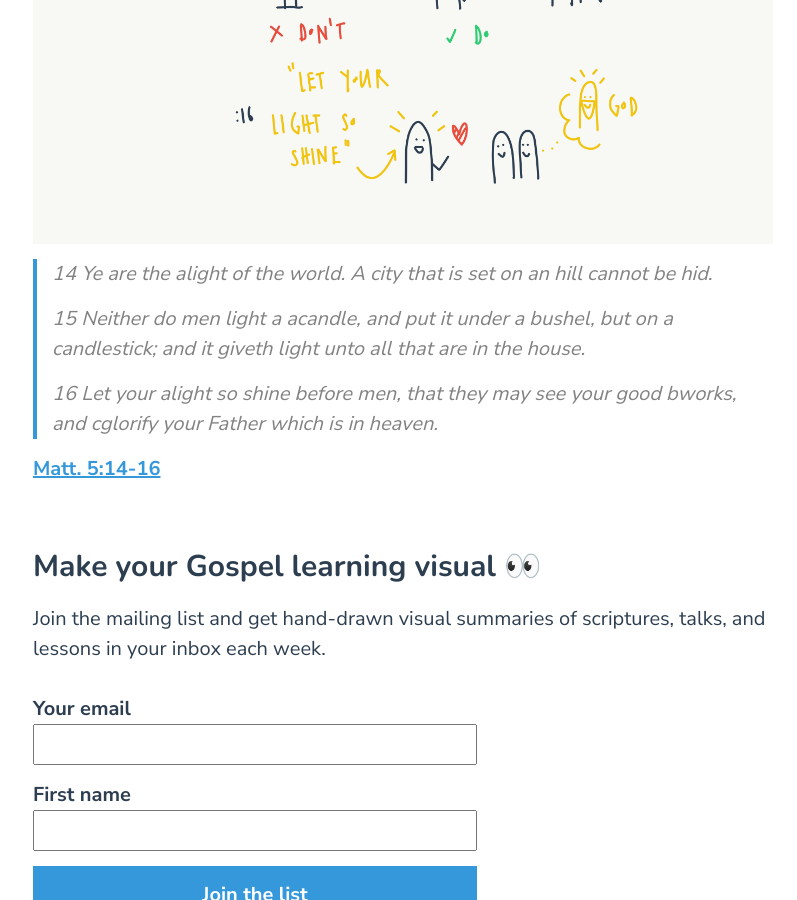
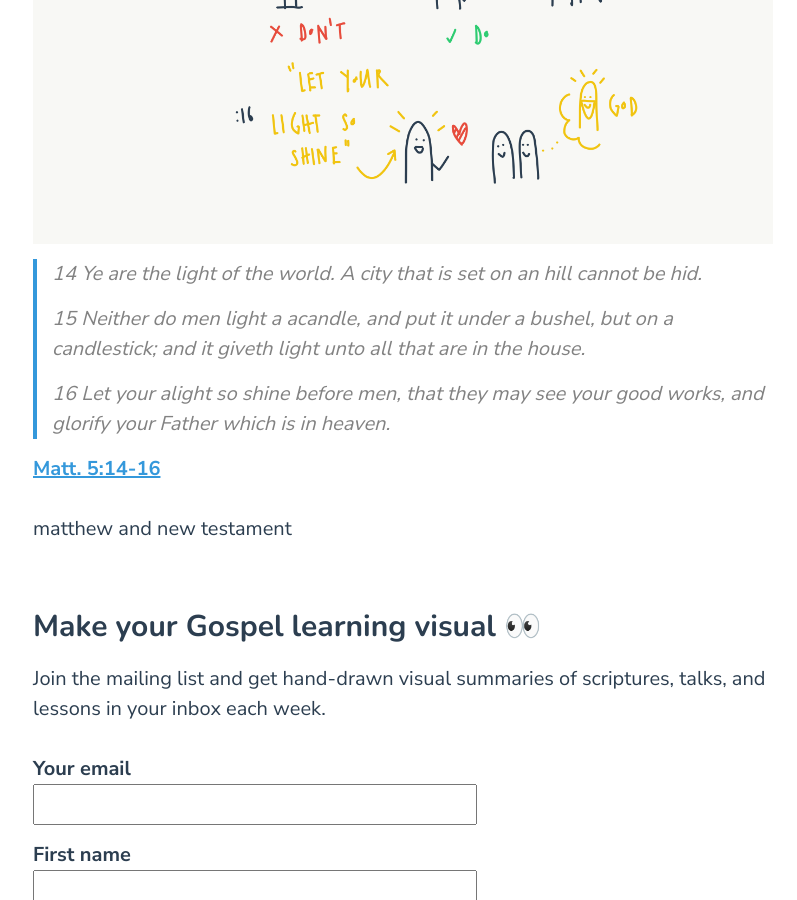
Before and after one commit to blairrorani/curious-workmanship, a Jekyll site: the page built from _posts/2017-06-06-matt-5-14-16.markdown, in a window 1280 px wide and 900 px high, scrolled down 701 px. Shown: the whole window, without its empty margins (237-1034 px from the left). Built offline with Jekyll 4.4.1, drawn with Linux system fonts in a browser that asks for light colours; our own code applies the rules of GitHub Pages for plain Markdown files.

Commit message:
Updated Post and 1 other file

```diff
--- a/_layouts/post.html
+++ b/_layouts/post.html
@@ -14,4 +14,6 @@ layout: default
 
 </article>
 
+<p>{{ page.tags | array_to_sentence_string }}</p>
+
 {% include post-footer.html %}
--- a/_posts/2017-06-06-matt-5-14-16.markdown
+++ b/_posts/2017-06-06-matt-5-14-16.markdown
@@ -11,10 +11,10 @@ tags:
 
 ![matt-5vv14-16.png](/uploads/matt-5vv14-16.png)
 
-> 14 Ye are the alight of the world. A city that is set on an hill cannot be hid.
+> 14 Ye are the light of the world. A city that is set on an hill cannot be hid.
 >
 > 15 Neither do men light a acandle, and put it under a bushel, but on a candlestick; and it giveth light unto all that are in the house.
 >
-> 16 Let your alight so shine before men, that they may see your good bworks, and cglorify your Father which is in heaven.
+> 16 Let your alight so shine before men, that they may see your good works, and glorify your Father which is in heaven.
 
 [Matt. 5:14-16](https://www.lds.org/scriptures/nt/matt/5.14-16?lang=eng)
```
